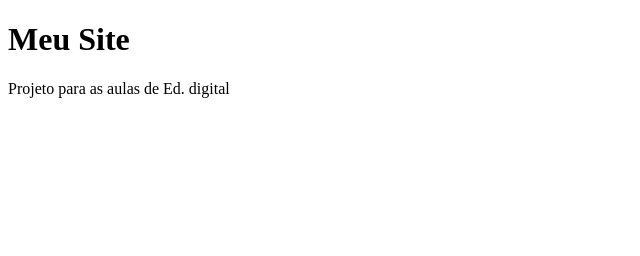
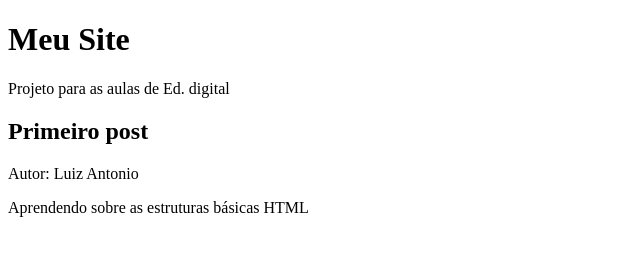
Before and after one commit to luizfagundessantos-hub/Proejto-aula, a plain HTML site: page index.html in a window 1280 px wide. Shown: the whole page, without its empty margins (0-640 px from the left). Drawn offline with Linux system fonts and the light colour scheme.

Commit message:
Update index.html

```diff
--- a/index.html
+++ b/index.html
@@ -6,7 +6,14 @@
     <title>Document</title>
 </head>
 <body>
+<header>
     <h1>Meu Site</h1>
     <p>Projeto para as aulas de Ed. digital</p>
+</header>
+    <main>
+        <h2>Primeiro post</h2>
+        <p>Autor: Luiz Antonio</p>
+        <p>Aprendendo sobre as estruturas básicas HTML</p>
+    </main>
 </body>
 </html>
```
